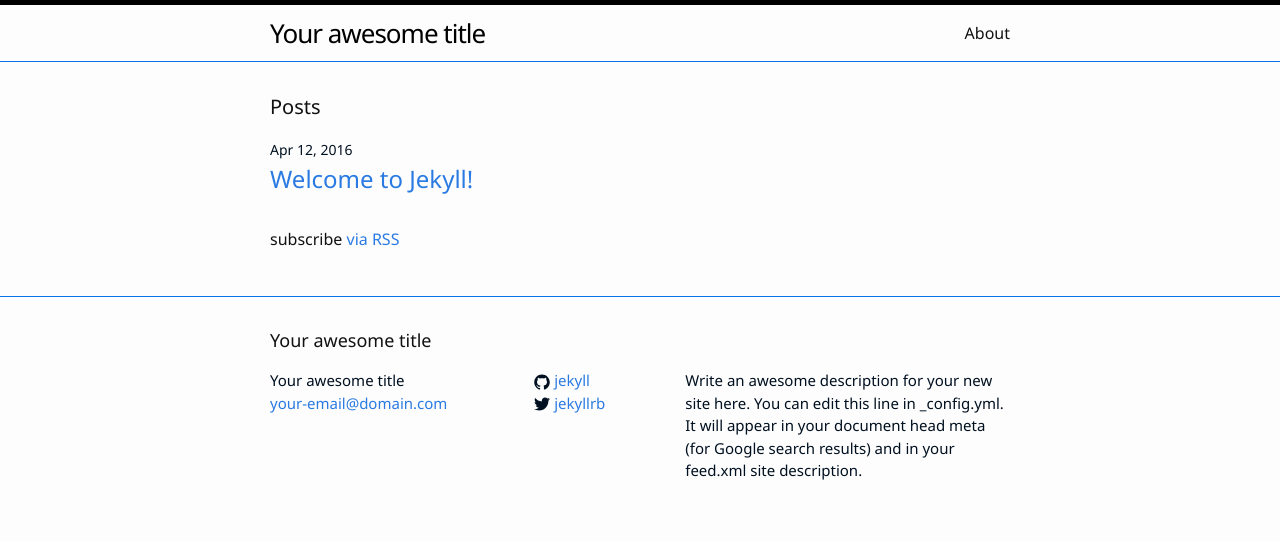
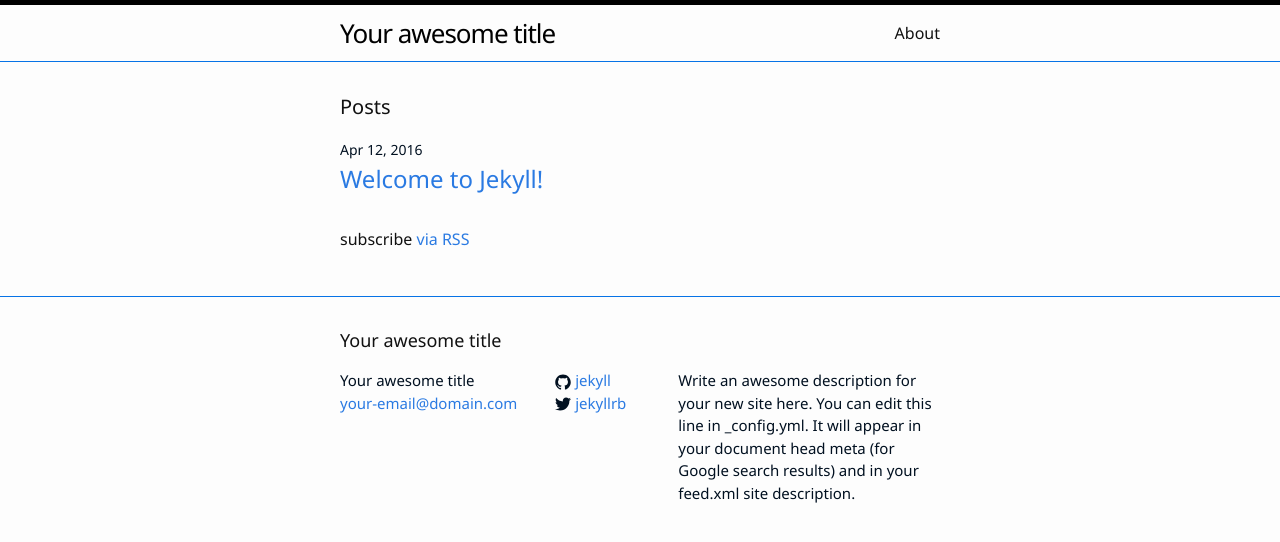
Before and after one commit to marisusis/spacegeek224.github.io, a Jekyll site: the page built from index.html, in a window 1280 px wide. Shown: the top 542 px of the page. Built offline with Jekyll 4.4.1, drawn with Linux system fonts in a browser that asks for light colours.

Commit message:
Update _base.scss

```diff
--- a/_sass/_base.scss
+++ b/_sass/_base.scss
@@ -154,8 +154,9 @@ pre {
  * Wrapper
  */
 .wrapper {
-    max-width: -webkit-calc(#{$content-width} - (#{$spacing-unit} * 2));
-    max-width:         calc(#{$content-width} - (#{$spacing-unit} * 2));
+    // max-width: -webkit-calc(#{$content-width} - (#{$spacing-unit} * 2));
+    // max-width:         calc(#{$content-width} - (#{$spacing-unit} * 2));
+    max-width: 600px;
     margin-right: auto;
     margin-left: auto;
     padding-right: $spacing-unit;
```
